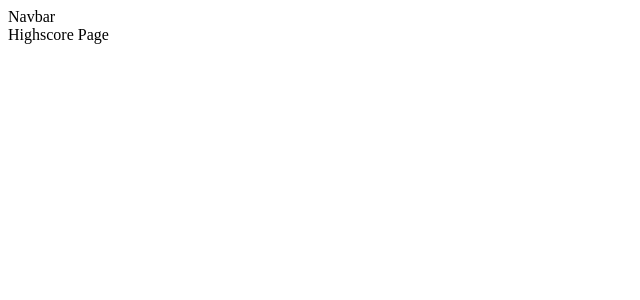
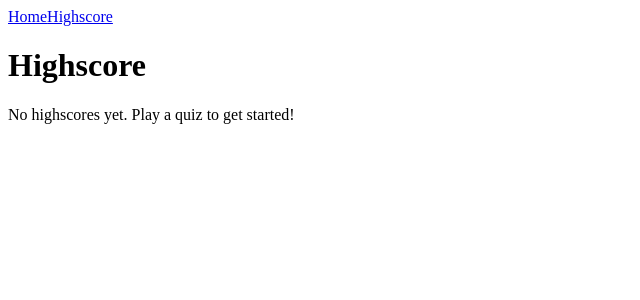
Before and after one commit to ilma200503/Quizapp, a React (Vite) app: page /highscore in a window 1280 px wide. Shown: the top 300 px of the page, without its empty margins (0-640 px from the left). Built offline with nearby package versions, Linux system fonts and the light colour scheme.

Commit message:
Added Highscorepage and highscoreentry components, fixed navbar

```diff
--- /dev/null
+++ b/src/components/HighScoreEntry.jsx
@@ -0,0 +1,11 @@
+function HighscoreEntry({ entry, onDelete }) {
+  return (
+    <li>
+      <span>{entry.name}</span>
+      <span>{entry.score} / {entry.total}</span>
+      <button onClick={onDelete}>Delete</button>
+    </li>
+  )
+}
+
+export default HighscoreEntry
--- a/src/components/Navbar.jsx
+++ b/src/components/Navbar.jsx
@@ -1 +1,12 @@
-function Navbar() { return <nav>Navbar</nav> } export default Navbar
+import { NavLink } from 'react-router-dom'
+
+function Navbar() {
+  return (
+    <nav>
+      <NavLink to="/">Home</NavLink>
+      <NavLink to="/highscore">Highscore</NavLink>
+    </nav>
+  )
+}
+
+export default Navbar
--- a/src/pages/HighscorePage.jsx
+++ b/src/pages/HighscorePage.jsx
@@ -1 +1,43 @@
-function HighscorePage() { return <div>Highscore Page</div> } export default HighscorePage
+import { useState, useEffect } from 'react'
+import HighscoreEntry from '../components/HighscoreEntry'
+
+function HighscorePage() {
+  const [scores, setScores] = useState([])
+
+  // Ladda scores från localstorage när sidan laddas
+  useEffect(() => {
+    const saved = localStorage.getItem('highscores')
+    if (saved) {
+      setScores(JSON.parse(saved))
+    }
+  }, [])
+
+  // Ta bort score med index
+  function handleDelete(index) {
+    const updated = scores.filter((_, i) => i !== index)
+    setScores(updated)
+    localStorage.setItem('highscores', JSON.stringify(updated))
+  }
+
+  return (
+    <main>
+      <h1>Highscore</h1>
+
+      {scores.length === 0 ? (
+        <p>No highscores yet. Play a quiz to get started!</p>
+      ) : (
+        <ul>
+          {scores.map((entry, index) => (
+            <HighscoreEntry
+              key={index}
+              entry={entry}
+              onDelete={() => handleDelete(index)}
+            />
+          ))}
+        </ul>
+      )}
+    </main>
+  )
+}
+
+export default HighscorePage
```
Also changed, not shown: 1 other file (tests, documents, lock files or other folders).
